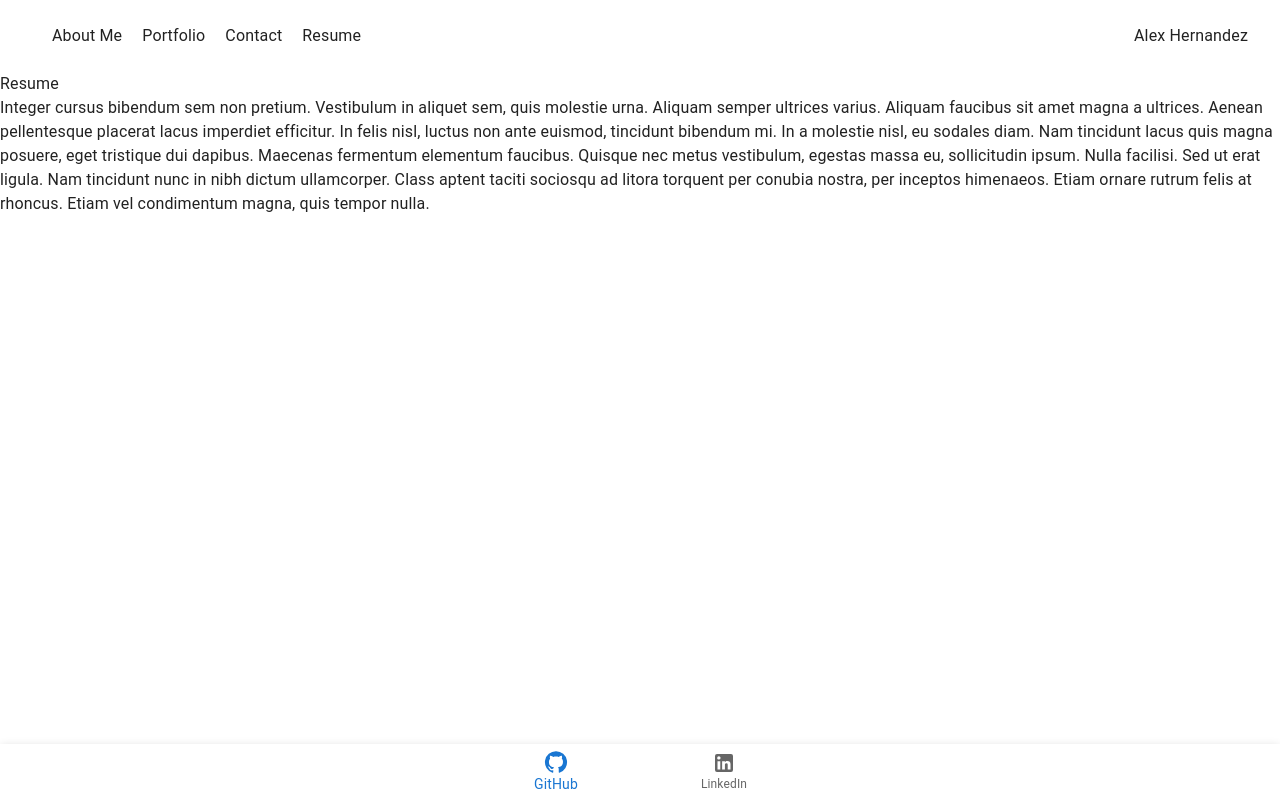
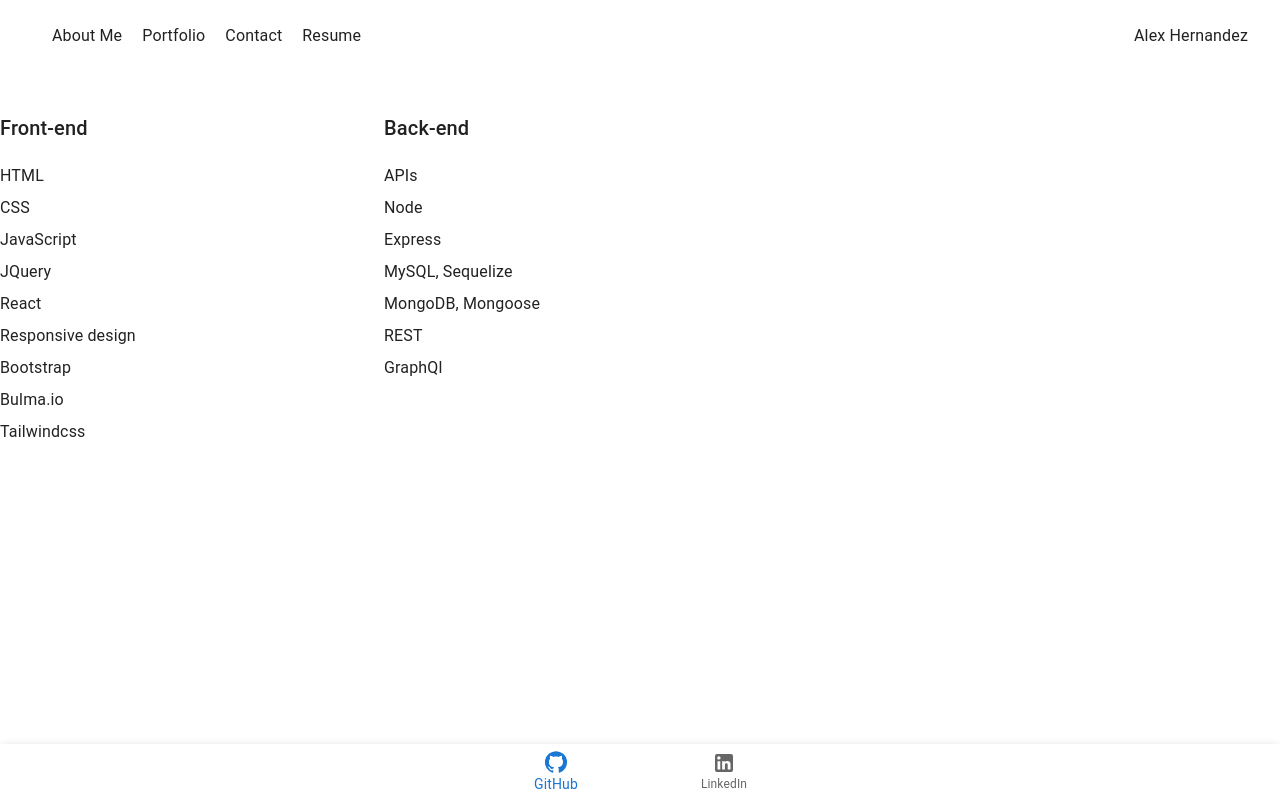
Before and after one commit to Alex-H1/react-portfolio, a React (Create React App) app in the folder my-portfolio/: page / in a window 1280 px wide. Built offline with nearby package versions, Linux system fonts and the light colour scheme.

Commit message:
added resume

```diff
--- a/my-portfolio/src/components/pages/Resume.js
+++ b/my-portfolio/src/components/pages/Resume.js
@@ -1,22 +1,129 @@
-import React from 'react';
+import * as React from 'react';
+import { styled } from '@mui/material/styles';
+import Box from '@mui/material/Box';
+import List from '@mui/material/List';
+import ListItem from '@mui/material/ListItem';
+import ListItemText from '@mui/material/ListItemText';
+import Grid from '@mui/material/Grid';
+import Typography from '@mui/material/Typography';
+
+
+
+
+const Demo = styled('div')(({ theme }) => ({
+  backgroundColor: theme.palette.background.paper,
+}));
 
 export default function Resume() {
+  const [dense, setDense] = React.useState(false);
+
   return (
-    <div>
-      <h1>Resume</h1>
-      <p>
-        Integer cursus bibendum sem non pretium. Vestibulum in aliquet sem, quis
-        molestie urna. Aliquam semper ultrices varius. Aliquam faucibus sit amet
-        magna a ultrices. Aenean pellentesque placerat lacus imperdiet
-        efficitur. In felis nisl, luctus non ante euismod, tincidunt bibendum
-        mi. In a molestie nisl, eu sodales diam. Nam tincidunt lacus quis magna
-        posuere, eget tristique dui dapibus. Maecenas fermentum elementum
-        faucibus. Quisque nec metus vestibulum, egestas massa eu, sollicitudin
-        ipsum. Nulla facilisi. Sed ut erat ligula. Nam tincidunt nunc in nibh
-        dictum ullamcorper. Class aptent taciti sociosqu ad litora torquent per
-        conubia nostra, per inceptos himenaeos. Etiam ornare rutrum felis at
-        rhoncus. Etiam vel condimentum magna, quis tempor nulla.
-      </p>
-    </div>
+    <Box sx={{ flexGrow: 1, maxWidth: 752 }}>
+
+      <Grid container spacing={2}>
+        <Grid item xs={12} md={6}>
+          <Demo>
+            <List dense={dense}>
+                <ListItem disablePadding>
+                  <Typography sx={{ mt: 4, mb: 2 }} variant="h6" component="div">
+                     Front-end
+                  </Typography>
+                </ListItem>
+                <ListItem disablePadding>
+                  <ListItemText
+                    primary="HTML"
+                  />
+                </ListItem>
+                <ListItem disablePadding>
+                  <ListItemText
+                    primary="CSS"
+                  />
+                </ListItem>
+                <ListItem disablePadding>
+                  <ListItemText
+                    primary="JavaScript"
+                  />
+                </ListItem>
+                <ListItem disablePadding>
+                  <ListItemText
+                    primary="JQuery"
+                  />
+                </ListItem>
+                <ListItem disablePadding>
+                  <ListItemText
+                    primary="React"
+                  />
+                </ListItem>
+                <ListItem disablePadding>
+                  <ListItemText
+                    primary="Responsive design"
+                  />
+                </ListItem>
+                <ListItem disablePadding>
+                  <ListItemText
+                    primary="Bootstrap"
+                  />
+                </ListItem>
+                <ListItem disablePadding>
+                  <ListItemText
+                    primary="Bulma.io"
+                  />
+                </ListItem>
+                <ListItem disablePadding>
+                  <ListItemText
+                    primary="Tailwindcss"
+                  />
+                </ListItem>
+            </List>
+          </Demo>
+        </Grid>
+        <Grid item xs={12} md={6}>
+          <Demo>
+            <List dense={dense}>
+                <ListItem disablePadding>
+                  <Typography sx={{ mt: 4, mb: 2 }} variant="h6" component="div">
+                     Back-end
+                  </Typography>
+                </ListItem>
+                <ListItem disablePadding>
+                  <ListItemText
+                    primary="APIs"
+                  />
+                </ListItem>
+                <ListItem disablePadding>
+                  <ListItemText
+                    primary="Node"
+                  />
+                </ListItem>
+                <ListItem disablePadding>
+                  <ListItemText
+                    primary="Express"
+                  />
+                </ListItem>
+                <ListItem disablePadding>
+                  <ListItemText
+                    primary="MySQL, Sequelize"
+                  />
+                </ListItem>
+                <ListItem disablePadding>
+                  <ListItemText
+                    primary="MongoDB, Mongoose"
+                  />
+                </ListItem>
+                <ListItem disablePadding>
+                  <ListItemText
+                    primary="REST"
+                  />
+                </ListItem>
+                <ListItem disablePadding>
+                  <ListItemText
+                    primary="GraphQl"
+                  />
+                </ListItem>
+            </List>
+          </Demo>
+        </Grid>
+      </Grid>
+    </Box>
   );
 }
```
